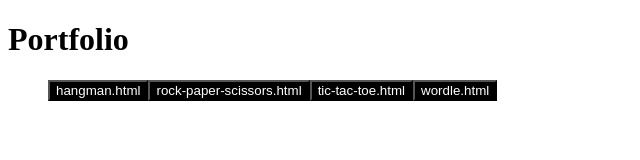
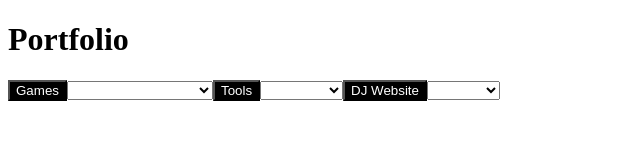
Before and after one commit to jaromjedwards/portfolio, a plain HTML site: page index.html in a window 1280 px wide. Shown: the whole page, without its empty margins (0-640 px from the left). Drawn offline with Linux system fonts and the light colour scheme.

Commit message:
dropdowns

```diff
--- a/games/styles/speed-test.css
+++ b/games/styles/speed-test.css
@@ -55,7 +55,7 @@ button:hover {
 }
 
 /* Style the score display */
-#score {
+.score {
     font-size: 28px;
     font-weight: bold;
     margin-top: 30px;
--- a/home-page.js
+++ b/home-page.js
@@ -1,20 +1,49 @@
+const dropdownContainer = document.getElementById('dropdown-container.js')
+
 function loadSite() {
-    const fileNames = [
-        'hangman.html',
-        'rock-paper-scissors.html',
-        'tic-tac-toe.html',
-        'wordle.html'
-    ];
+    const dropdowns = {
+        select: [
+            {
+                title: 'Games',
+                sites: ['Hangman', 'Rock Paper Scissors', 'Tic-tac-toe', 'Wordle']
+            },
+            {
+                title: 'Tools',
+                sites: ['Calculator']
+            },
+            {
+                title: 'DJ Website',
+                sites: ['Home', 'Reviews', 'Book']
+            }
+        ]
+    };
+    emptyString = ''
+    for (const dropdown of dropdowns.select) {
+        if (Array.isArray(dropdown.sites)) {
+            dropdown.sites.unshift(emptyString);
+        }
+    }
 
-    const fileList = document.getElementById("gamesList");
+    for (const select of dropdowns.select) {
+        // for each dropdown, create label and select elements
+        console.log(`Select: ${select.title}`);
+        console.log(select.sites);
+        const labelElement = document.createElement('button');
+        const selectElement = document.createElement('select');
 
-    // Loop through the fileNames array and create list items
-    fileNames.forEach(fileName => {
-        const listItem = document.createElement("button");
-        fileList.appendChild(listItem);
-        listItem.innerHTML = fileName;
-    });
+        labelElement.textContent = (select.title);
+
+        // append them to the div container
+        dropdownContainer.appendChild(labelElement)
+        dropdownContainer.appendChild(selectElement);
+
+        for (const site of select.sites){
+            const optionElement = document.createElement('option');
+            optionElement.textContent = site;
+            selectElement.appendChild(optionElement);
+        }
+
+    }
 }
 
-// Attach the loadSite function to the window.onload event here
 window.onload = loadSite;
--- a/index.html
+++ b/index.html
@@ -8,8 +8,8 @@
 </head>
 <body onload="loadSite()">
     <h1>Portfolio</h1>
-    <ul id="gamesList"></ul>
-
+    <div id="dropdown-container.js"></div>
+    <!-- This div contains button, select, and option elements in javascript -->
     <script src="home-page.js"></script>
 </body>
 </html>
```
Also changed, not shown: games/speed-test.html (+1 -1 lines), games/scripts/speed-test.js (line endings or trailing spaces).
